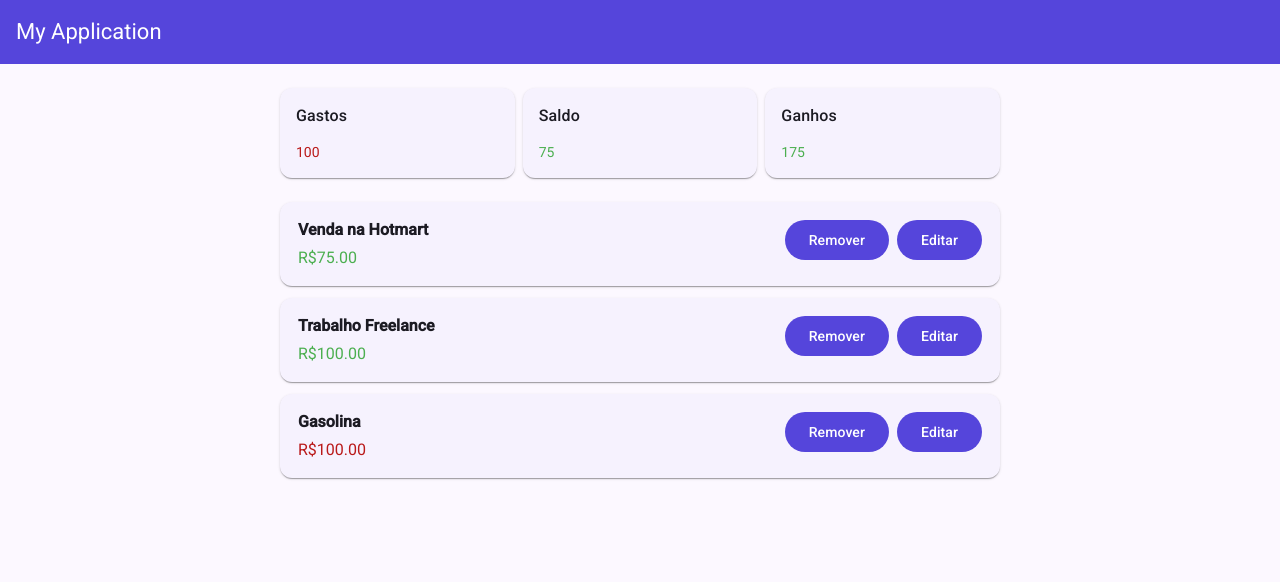
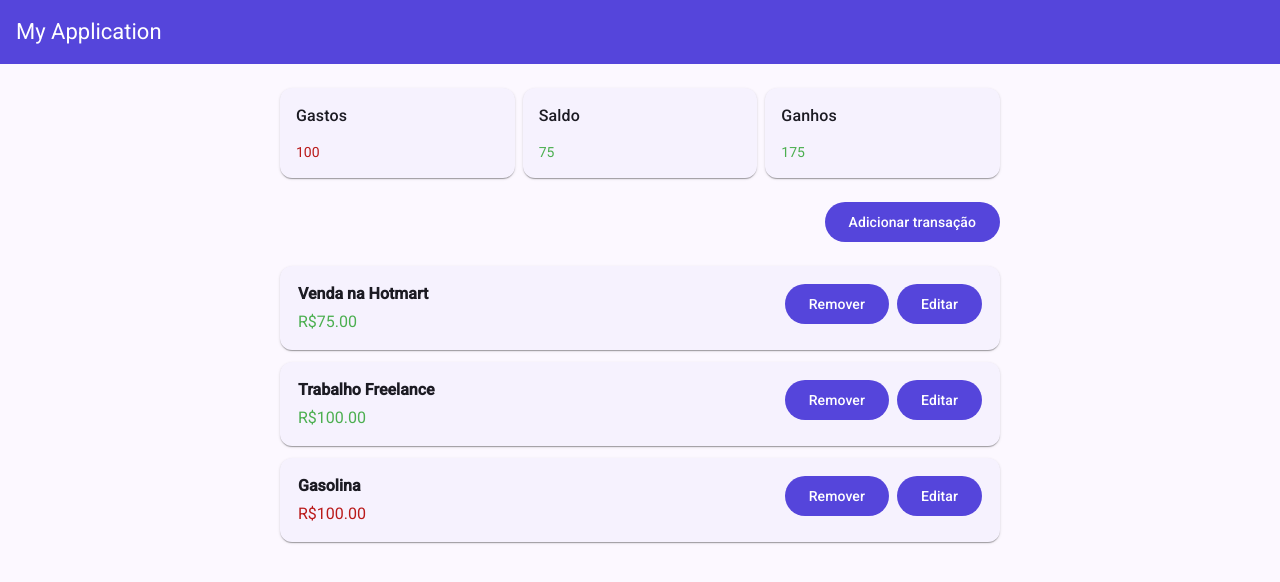
Before and after one commit to eduardobertozi/gerenciador-financeiro, an Angular app: page / in a window 1280 px wide. Shown: the top 582 px of the page. Built offline with nearby package versions, Linux system fonts and the light colour scheme; data requests are answered from the project's data file.

Commit message:
feat: adiciona pagina create dentro de /home

```diff
--- a/src/app/features/home/home.component.html
+++ b/src/app/features/home/home.component.html
@@ -1,4 +1,8 @@
 <app-balance [transactions]="transactions()"></app-balance>
+
+<div class="actions">
+  <a matButton="filled" routerLink="create">Adicionar transação</a>
+</div>
 
 <div class="transactions">
   @for (transaction of transactions(); track transaction) {
--- a/src/app/features/home/home.component.scss
+++ b/src/app/features/home/home.component.scss
@@ -3,3 +3,9 @@
   gap: 12px;
   margin: 24px 0;
 }
+
+.actions {
+  display: flex;
+  justify-content: flex-end;
+  margin: 24px 0;
+}
--- a/src/app/features/home/home.component.ts
+++ b/src/app/features/home/home.component.ts
@@ -1,6 +1,8 @@
 import { Transaction } from '@/app/shared/transaction/interfaces/transaction';
 import { TransactionsService } from '@/app/shared/transaction/services/transactions';
 import { Component, inject, OnInit, signal } from '@angular/core';
+import { MatButtonModule } from '@angular/material/button';
+import { RouterLink } from '@angular/router';
 import { BalanceComponent } from './components/balance/balance.component';
 import { NoTransactionsComponent } from './components/no-transactions/no-transactions.component';
 import { TransactionItemComponent } from './components/transaction-item/transaction-item.component';
@@ -11,6 +13,8 @@
     BalanceComponent,
     TransactionItemComponent,
     NoTransactionsComponent,
+    MatButtonModule,
+    RouterLink,
   ],
   templateUrl: './home.component.html',
   styleUrl: './home.component.scss',
--- a/src/app/features/home/home.routes.ts
+++ b/src/app/features/home/home.routes.ts
@@ -6,4 +6,9 @@
     loadComponent: () =>
       import('./home.component').then((m) => m.HomeComponent),
   },
+  {
+    path: 'create',
+    loadComponent: () =>
+      import('./pages/create/create.component').then((m) => m.CreateComponent),
+  },
 ] as Routes;
--- /dev/null
+++ b/src/app/features/home/pages/create/create.component.html
@@ -0,0 +1 @@
+<p>create works!</p>
```
Also changed, not shown: src/app/features/home/pages/create/create.component.ts (added, +11 -0 lines), src/app/features/home/pages/create/create.component.scss (added).
